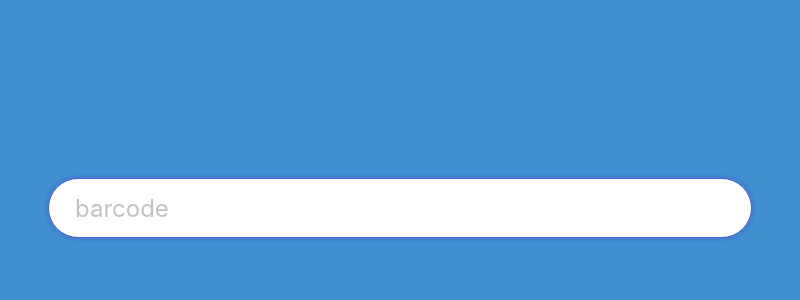
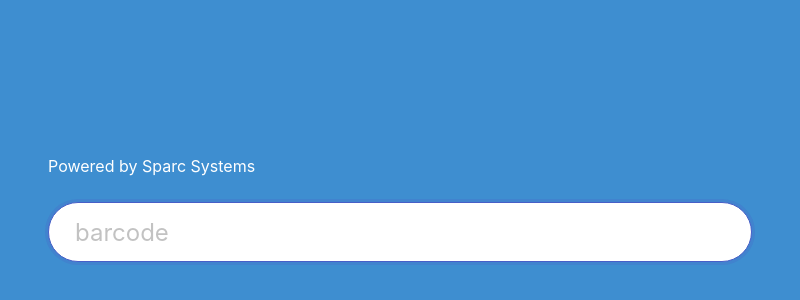
Before and after one commit to sulemartin87/barcode-scanner, an Electron app: page index.html in a window 800 px wide. Shown: the part 192-492 px from the top of the page. Drawn offline with nearby package versions, Linux system fonts and the light colour scheme.

Commit message:
worked on UI tweaks

```diff
--- a/index.html
+++ b/index.html
@@ -2,7 +2,7 @@
 <html>
 <head>
     <meta charset="UTF-8">
-    <title>Hello World!</title>
+    <title>Barcode Verification</title>
     <meta http-equiv="Content-Security-Policy" content="script-src 'self' 'unsafe-inline';" />
     <link rel="stylesheet" href="https://cdn.jsdelivr.net/npm/bulma@0.9.1/css/bulma.min.css">
 
@@ -13,6 +13,8 @@
           <div class="container">
             <div class="field">
                 <div class="control">
+                    <h1>Powered by Sparc Systems</h1>
+                    <br>
                   <input class="input is-large is-rounded" type="text" placeholder="barcode" autofocus id="barcode"  onkeyup="searchID(this);">
                 </div>
           </div>
```
